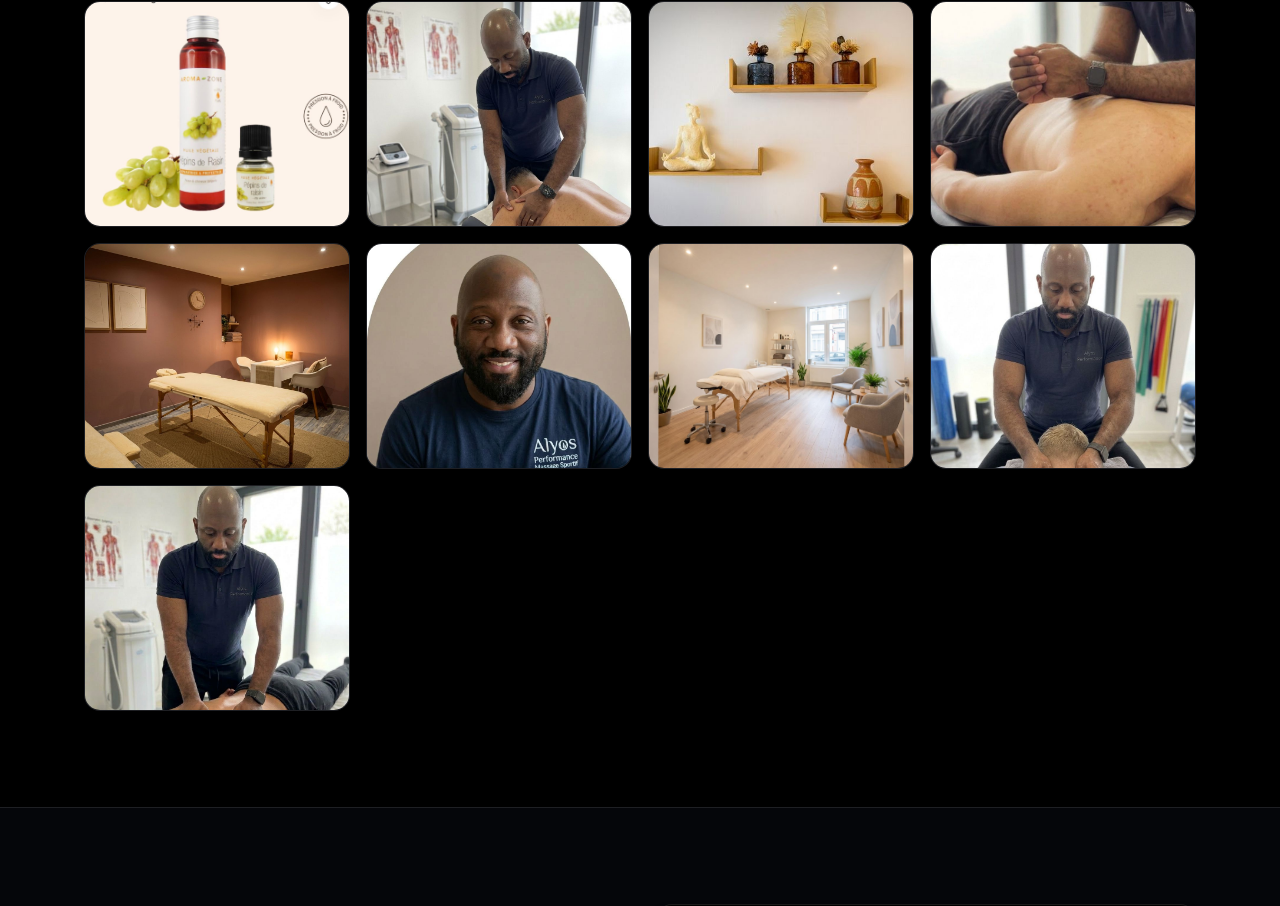
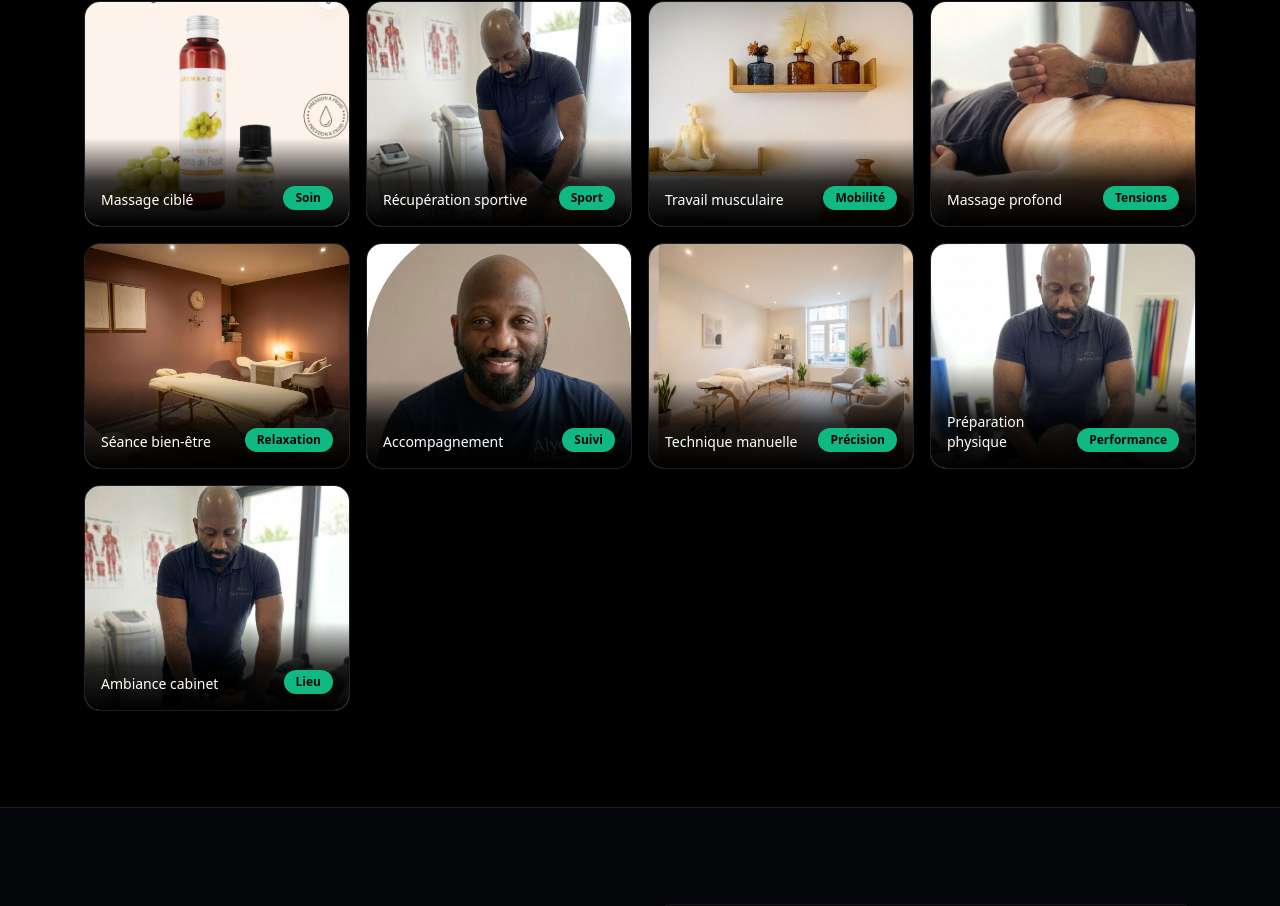
Before and after one commit to tatosteph/francis-massage, a Vue app: page / in a window 1280 px wide. Shown: the part 2123-3029 px from the top of the page. Built offline with nearby package versions, Linux system fonts and the light colour scheme.

Commit message:
Add gallery photo labels

```diff
--- a/src/App.vue
+++ b/src/App.vue
@@ -82,7 +82,53 @@ const photos = [
 ]
 
 const logoSrc = photos[photos.length - 1]
-const galleryPhotos = photos.slice(0, -1)
+const galleryItems = [
+  {
+    src: photos[0],
+    title: 'Massage ciblé',
+    label: 'Soin',
+  },
+  {
+    src: photos[1],
+    title: 'Récupération sportive',
+    label: 'Sport',
+  },
+  {
+    src: photos[2],
+    title: 'Travail musculaire',
+    label: 'Mobilité',
+  },
+  {
+    src: photos[3],
+    title: 'Massage profond',
+    label: 'Tensions',
+  },
+  {
+    src: photos[4],
+    title: 'Séance bien-être',
+    label: 'Relaxation',
+  },
+  {
+    src: photos[5],
+    title: 'Accompagnement',
+    label: 'Suivi',
+  },
+  {
+    src: photos[6],
+    title: 'Technique manuelle',
+    label: 'Précision',
+  },
+  {
+    src: photos[7],
+    title: 'Préparation physique',
+    label: 'Performance',
+  },
+  {
+    src: photos[8],
+    title: 'Ambiance cabinet',
+    label: 'Lieu',
+  },
+]
 
 let ctx
 
@@ -287,16 +333,24 @@ onUnmounted(() => {
 
         <div class="mt-10 grid gap-4 sm:grid-cols-2 lg:grid-cols-4">
           <div
-            v-for="src in galleryPhotos"
-            :key="src"
+            v-for="item in galleryItems"
+            :key="item.src"
             data-reveal
             class="group relative overflow-hidden rounded-2xl border border-white/10 bg-ink-950 shadow-lg shadow-black/40"
           >
             <img
               class="h-56 w-full object-cover object-[50%_20%] transition duration-500 group-hover:scale-[1.03]"
-              :src="src"
-              alt=""
+              :src="item.src"
+              :alt="item.title"
             />
+            <div class="absolute inset-x-0 bottom-0 bg-gradient-to-t from-black via-black/80 to-transparent p-4 pt-12">
+              <div class="flex items-end justify-between gap-3">
+                <p class="text-sm font-medium text-white">{{ item.title }}</p>
+                <span class="shrink-0 rounded-full bg-accent-500 px-3 py-1 text-xs font-semibold text-ink-950">
+                  {{ item.label }}
+                </span>
+              </div>
+            </div>
           </div>
         </div>
       </section>
```
